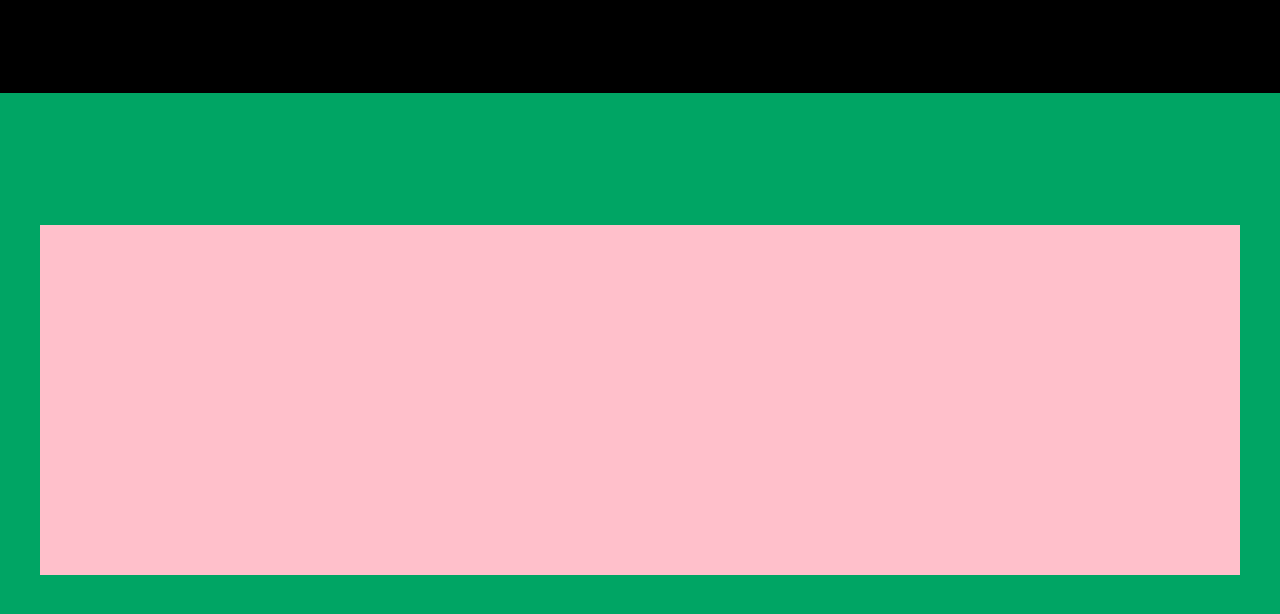
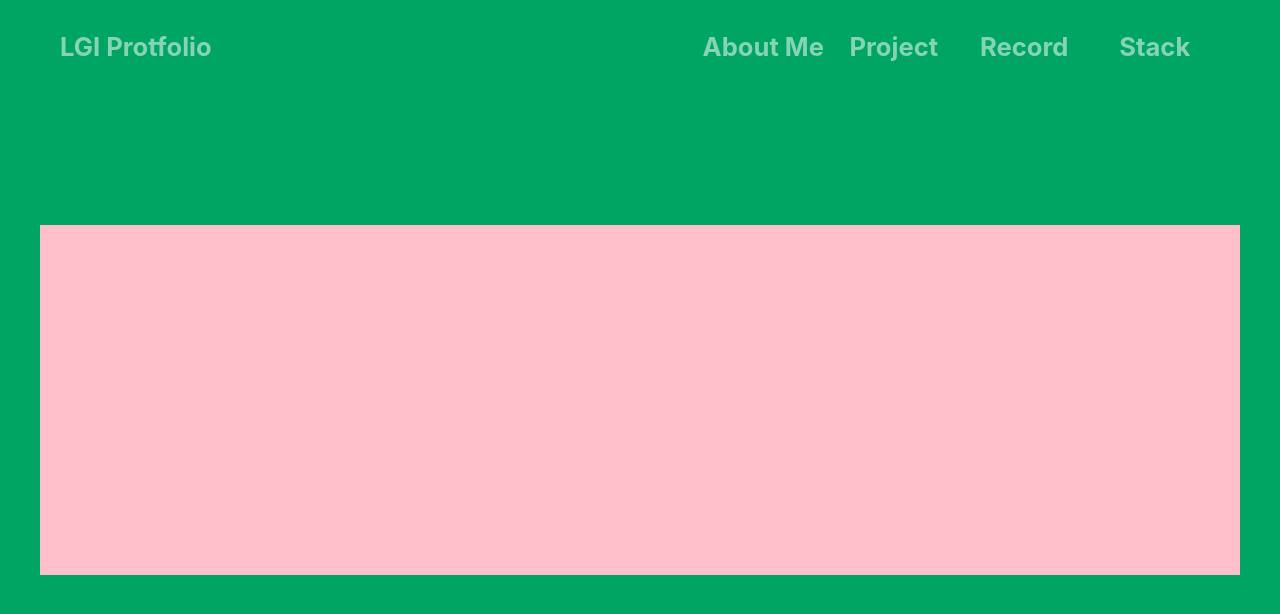
Before and after one commit to limdumb/Portfolio_LimDumb, a Next.js app: page / in a window 1280 px wide. Shown: the top 614 px of the page. Built offline with nearby package versions, Linux system fonts and the light colour scheme; a web font is replaced by a local one.

Commit message:
layout: Intro Page Layout 생성

```diff
--- a/src/app/globals.css
+++ b/src/app/globals.css
@@ -14,6 +14,7 @@ body {
     "Segoe UI Emoji", "Segoe UI Symbol", sans-serif;
   max-width: 100vw;
   overflow-x: hidden;
+  background-color: #00A564;
 }
 
 a {
--- a/src/app/page.tsx
+++ b/src/app/page.tsx
@@ -6,7 +6,6 @@ import Header from "@/components/common/Header";
 
 const ContentsContainer = styled.div`
   margin: 0 auto;
-  /* color: rgba(255, 255, 255, 0.52); */
   background-color: pink;
   min-height: 350px;
   width: 1200px;
--- a/src/components/common/Header.tsx
+++ b/src/components/common/Header.tsx
@@ -1,7 +1,32 @@
+import getCategory, { CategoryType } from "@/function/getCategory";
 import styles from "./style/header.module.css";
+import Link from "next/link";
+
+const HeaderNavigateButton = ({
+  category,
+  viewValue,
+}: CategoryType): JSX.Element => {
+  return <Link href={`/${category}`}>{viewValue}</Link>;
+};
 
 export default function Header() {
-  return <header className={styles.Header_Container}>
-    d
-  </header>;
+  const headerCategory = getCategory();
+
+  return (
+    <header className={styles.Header_Container}>
+      <div className={styles.Logo_Container}>LGI Protfolio</div>
+      <div className={styles.Button_Container}>
+        {headerCategory.map((el) => {
+          return (
+            <div className={styles.Button_Wrapper} key={el.category}>
+              <HeaderNavigateButton
+                category={el.category}
+                viewValue={el.viewValue}
+              />
+            </div>
+          );
+        })}
+      </div>
+    </header>
+  );
 }
--- a/src/components/common/style/header.module.css
+++ b/src/components/common/style/header.module.css
@@ -1,14 +1,40 @@
 .Header_Container {
   position: fixed;
   height: 93px;
-  background-color: black;
+  background-color: #00A564;
   width: 100%;
   top: 0px;
+  color: rgba(255, 255, 255, 0.52);
+  font-weight: 700;
+  display: flex;
+  align-items: center;
+  justify-content: space-between;
+  padding: 0rem 3.75rem;
+}
+
+.Button_Container {
+  display: flex;
+  width: 45%;
+}
+
+.Button_Wrapper {
+  width: 100%;
+  height: 100%;
+  display: flex;
+  justify-content: center;
+}
+
+.Logo_Container{
+  width: 30%;
 }
 
 @media screen and (max-width: 760px) {
   .Header_Container {
     height: 171px;
+  }
+
+  .Button_Container{
+    width: 70%;
   }
 }
 
@@ -16,4 +42,8 @@
   .Header_Container {
     height: 121px;
   }
+
+  .Button_Container{
+    width: 65%;
+  }
 }
--- /dev/null
+++ b/src/function/getCategory.ts
@@ -0,0 +1,15 @@
+export interface CategoryType {
+  category: "aboutme" | "project" | "record" | "stack";
+  viewValue: "About Me" | "Project" | "Record" | "Stack";
+}
+
+export default function getCategory() {
+  const category: CategoryType[] = [
+    { category: "aboutme", viewValue: "About Me" },
+    { category: "project", viewValue: "Project" },
+    { category: "record", viewValue: "Record" },
+    { category: "stack", viewValue: "Stack" },
+  ];
+
+  return category;
+}
```
